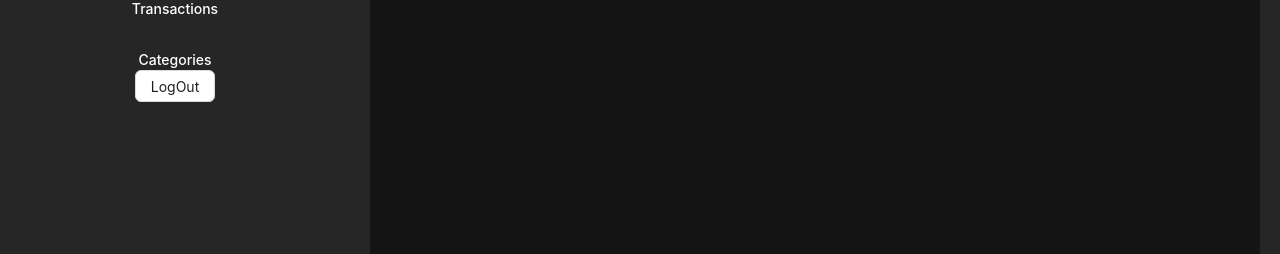
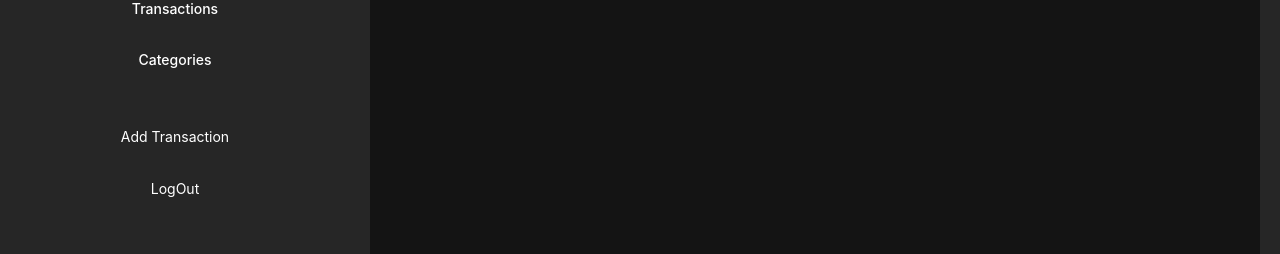
Before and after one commit to roflmorries/FinTrack-App, a React (Vite) app in the folder fin-track-app/: page /dashboard in a window 1280 px wide. Shown: the part 230-484 px from the top of the page. Built offline with nearby package versions, Linux system fonts and the light colour scheme; no server answers; the database is empty; sample sign-in values are in the browser's storage.

Commit message:
some improvement

```diff
--- a/fin-track-app/src/widgets/Sidebar/Sidebar.tsx
+++ b/fin-track-app/src/widgets/Sidebar/Sidebar.tsx
@@ -1,8 +1,10 @@
-import { Avatar, Button } from "antd"
+import { Avatar, Button, Modal } from "antd"
 import { useAppDispatch, useAppSelector } from "../../shared/lib/hooks/redux/reduxTypes"
 import { NavLink } from "react-router-dom";
 import styled from "styled-components";
 import { userLogOut } from "../../entities/user/model/userThunks";
+import TransactionForm from "../../features/transactions/TransactionForm";
+import { useState } from "react";
 
 const StyledNav = styled.nav`
   display: flex;
@@ -18,12 +20,28 @@ const StyledNav = styled.nav`
   }
 `
 
+const StyledButtonContainer = styled.div`
+  display: flex;
+  flex-direction: column;
+  margin-top: 50px;
+  gap: 20px;
+
+  .ant-btn {
+    background: none;
+    border: none;
+    color: white;
+    box-shadow: none;
+  }
+`
+
 type SidebarProps = {
   className?: string,
 }
 
 export default function Sidebar({ className }: SidebarProps) {
   const dispatch = useAppDispatch();
+  const [modal1Open, setModal1Open] = useState(false);
+  const [modal2Open, setModal2Open] = useState(false);
 
   const handleUserLogOut = () => {
     dispatch(userLogOut());
@@ -48,10 +66,19 @@ export default function Sidebar({ className }: SidebarProps) {
           Categories
         </NavLink>
       </StyledNav>
-      <div>
+      <StyledButtonContainer>
+        <Button onClick={() => setModal2Open(true)}>Add Transaction</Button>
         <Button onClick={handleUserLogOut}>LogOut</Button>
-
-      </div>
+      </StyledButtonContainer>
+      <Modal
+        title="Vertically centered modal dialog"
+        centered
+        open={modal2Open}
+        footer={null}
+        onCancel={() => setModal2Open(false)}
+      >
+        <TransactionForm onSave={() => setModal2Open(false)}/>
+      </Modal>
     </div>
   )
 }
```
